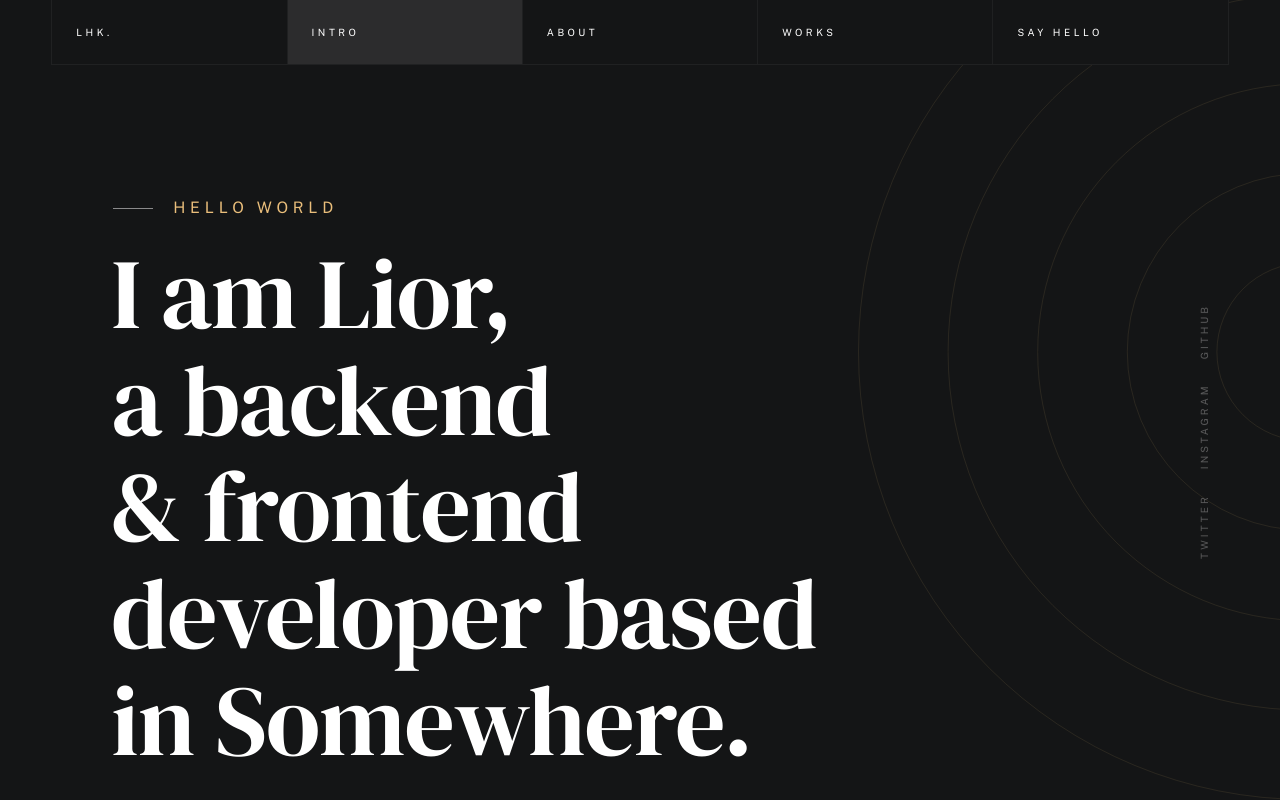
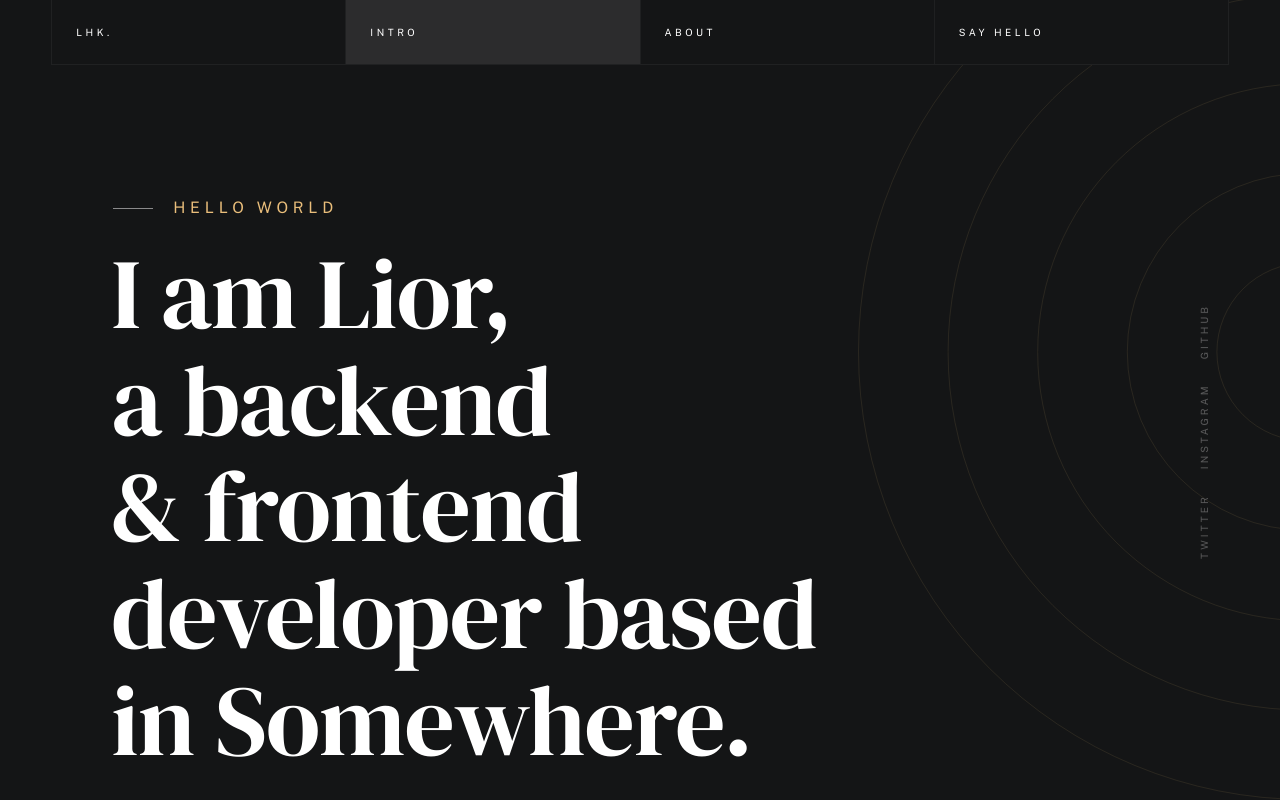
Before and after one commit to LHKSE/LHKP, a plain HTML site: page index.html in a window 1280 px wide. Shown: the top 800 px of the page. Drawn offline with nearby package versions, Linux system fonts and the light colour scheme; a web font is replaced by a local one.

Commit message:
Remove 'Works' navigation link from header

```diff
--- a/index.html
+++ b/index.html
@@ -66,7 +66,6 @@
                         <li><a href="index.html" class="home-link">LHK.</a></li>
                         <li class="current"><a href="#intro" class="smoothscroll">Intro</a></li>
                         <li><a href="#about" class="smoothscroll">About</a></li>
-                        <li><a href="#works" class="smoothscroll">Works</a></li>
                         <li><a href="#contact" class="smoothscroll">Say Hello</a></li>
                     </ul>
                 </nav>
```
